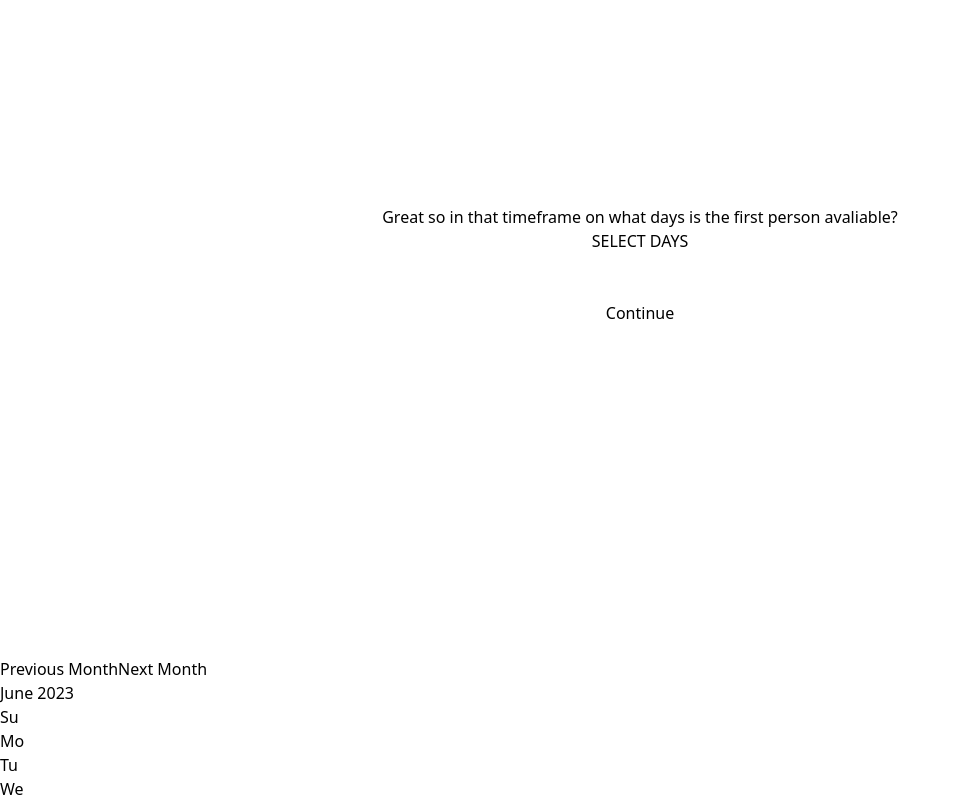
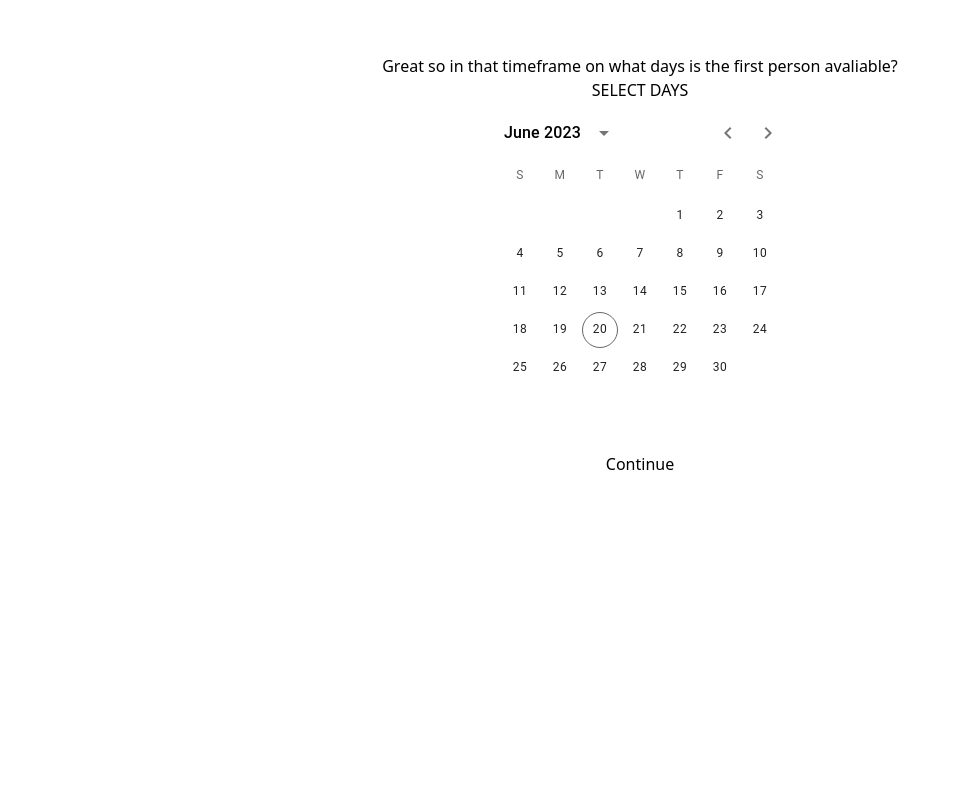
Before and after one commit to renrutoet/meeting-app, a React (Vite) app: page /avaliability/1 in a window 1280 px wide. Shown: the part 143-948 px from the top of the page, without its empty margins (0-961 px from the left). After the commit the page ends 800 px from the top, so only its background shows below. Built offline with nearby package versions, Linux system fonts and the light colour scheme.

Commit message:
switch calendar package to mui

```diff
--- a/src/main.tsx
+++ b/src/main.tsx
@@ -7,6 +7,8 @@ import { DateResult } from "./pages/DateResult.tsx";
 import { Avaliability } from "./pages/Avaliability.tsx";
 import { ConfirmDate } from "./pages/ConfirmDate.tsx";
 import { Welcome } from "./pages/Welcome.tsx";
+import { LocalizationProvider } from "@mui/x-date-pickers";
+import { AdapterDateFns } from "@mui/x-date-pickers/AdapterDateFns";
 
 const router = createBrowserRouter([
   {
@@ -33,6 +35,8 @@ const router = createBrowserRouter([
 
 ReactDOM.createRoot(document.getElementById("root") as HTMLElement).render(
   <React.StrictMode>
-    <RouterProvider router={router} />
+    <LocalizationProvider dateAdapter={AdapterDateFns}>
+      <RouterProvider router={router} />
+    </LocalizationProvider>
   </React.StrictMode>
 );
--- a/src/pages/Avaliability.tsx
+++ b/src/pages/Avaliability.tsx
@@ -1,10 +1,14 @@
 import { Link } from "react-router-dom";
 import { CenteredContent } from "../components/Layout/CenterContent";
 import { useState } from "react";
-import DatePicker from "react-datepicker";
+import { DateCalendar } from "@mui/x-date-pickers";
+import dayjs from "dayjs";
 
 export const Avaliability = () => {
-  const [startDate, setStartDate] = useState(new Date());
+  const [selectedDates, setSelectedDates] = useState(null);
+
+  console.log("DATES", selectedDates);
+
   return (
     <>
       <CenteredContent>
@@ -15,16 +19,15 @@ export const Avaliability = () => {
           </div>
 
           <div>SELECT DAYS</div>
+          <DateCalendar
+            value={selectedDates}
+            onChange={(newValue) => setSelectedDates(newValue)}
+          />
         </div>
         <Link to="/result">
           <button>Continue</button>
         </Link>
       </CenteredContent>
-      <DatePicker
-        selected={startDate}
-        onChange={(date: any) => setStartDate(date)}
-        inline
-      />
     </>
   );
 };
```
Also changed, not shown: package.json (+6 -2 lines), 1 other file (tests, documents, lock files or other folders).
